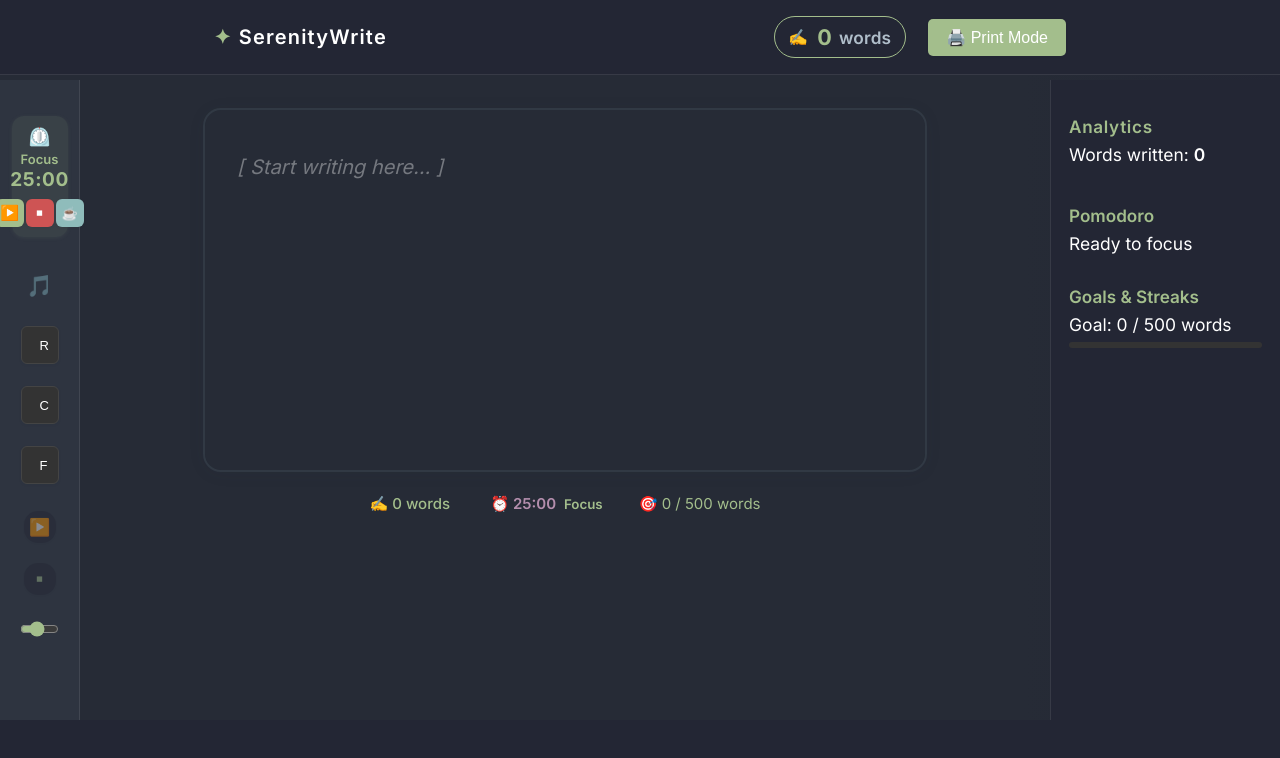
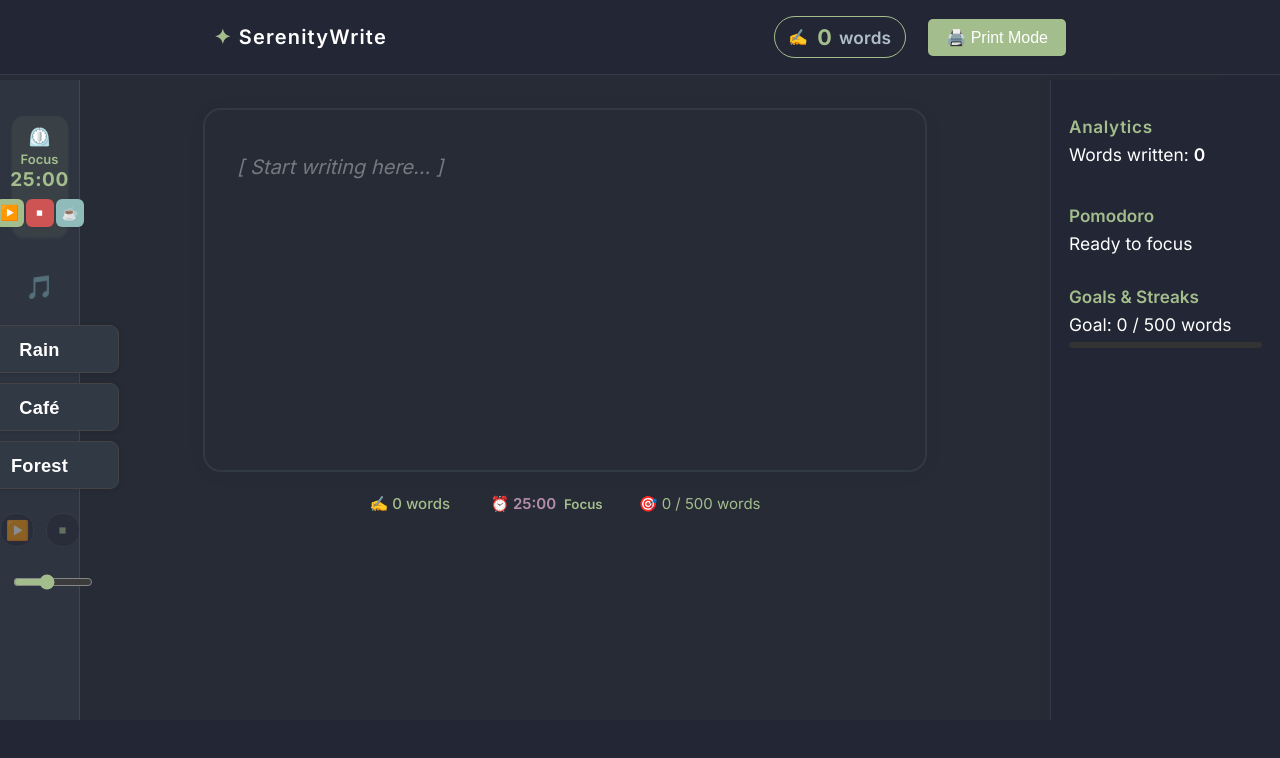
Before and after one commit to Workflow-Manager-admin/focuswrite-16354-55329e54, a React (Create React App) app in the folder focuswrite/: page / in a window 1280 px wide. Shown: the top 758 px of the page. Built offline with nearby package versions, Linux system fonts and the light colour scheme.

Commit message:
Auto-commit: Changes as of 2025-06-02T16:00:19.215208+00:00

```diff
--- a/focuswrite/src/App.js
+++ b/focuswrite/src/App.js
@@ -302,45 +302,62 @@ function App() {
             </div>
           </div>
           {/* Soundscape Section */}
-          <div style={{ width: "44px", display: "flex", flexDirection: "column", alignItems: "center", gap: 18 }}>
-            <span style={{ fontSize: 21, color: "#A3BE8C", marginBottom: 10 }}>
+          <div style={{
+            width: "100%",
+            minWidth: 170,
+            display: "flex",
+            flexDirection: "column",
+            alignItems: "center",
+            gap: 16,
+            margin: "0 0 8px 0"
+          }}>
+            <span style={{ fontSize: 23, color: "#A3BE8C", marginBottom: 8 }}>
               <span role="img" aria-label="Soundscape">🎵</span>
             </span>
-            {/* Sound buttons */}
+            {/* Expanded, large labeled soundscape buttons */}
+            <div style={{ display: "flex", flexDirection: "column", gap: 10, width: "100%" }}>
               {Object.keys(sounds).map(skey => (
                 <button
                   key={skey}
-                className="btn"
+                  className="btn btn-large"
                   title={sounds[skey].label}
                   style={{
-                  backgroundColor: (currentSound === skey && isPlaying) ? "#A3BE8C" : "#333",
-                  color: (currentSound === skey && isPlaying) ? "#262b36" : "#fff",
-                  width: 38,
-                  height: 38,
-                  marginBottom: 4,
-                  fontSize: 13,
-                  borderRadius: 6,
-                  border: currentSound === skey ? "2px solid #A3BE8C" : "1px solid #444"
+                    backgroundColor: (currentSound === skey && isPlaying) ? "#A3BE8C" : "#313944",
+                    color: (currentSound === skey && isPlaying) ? "#232634" : "#fff",
+                    width: 158,
+                    height: 48,
+                    fontSize: "1.14rem",
+                    borderRadius: 9,
+                    border: currentSound === skey ? "2.3px solid #A3BE8C" : "1.2px solid #444",
+                    fontWeight: 600,
+                    letterSpacing: 0.2,
+                    boxShadow: (currentSound === skey && isPlaying) ? "0 2px 8px #A3BE8C22" : "0 1px 5px #1318242e",
+                    margin: "0 auto",
+                    transition: "background 0.18s, box-shadow 0.19s"
                   }}
                   onClick={() => handlePlaySound(skey)}
                   aria-label={sounds[skey].label}
                 >
-                {sounds[skey].label[0]}
+                  {sounds[skey].label}
+                  {currentSound === skey && isPlaying && (
+                    <span style={{marginLeft: 11, fontSize: 19}} role="img" aria-label="playing">🔊</span>
+                  )}
                 </button>
               ))}
-            {/* Play/Pause and stop controls */}
+            </div>
+            <div style={{ marginTop: 8, display: "flex", gap: 12, flexDirection: "row", alignItems: "center" }}>
               <button
                 className="btn"
-              aria-label="Pause/Play"
+                aria-label={isPlaying ? "Pause" : "Play"}
                 style={{
                   background: "#232634",
-                borderRadius: 14,
-                fontSize: 17,
-                marginTop: 5,
+                  borderRadius: 15,
+                  fontSize: 19,
                   color: "#A3BE8C",
-                width: 32,
-                height: 32,
-                padding: 3
+                  width: 34,
+                  height: 34,
+                  padding: 5,
+                  border: "1.5px solid #3c4554"
                 }}
                 onClick={handleToggleSound}
                 disabled={!currentSound}
@@ -352,31 +369,33 @@ function App() {
                 aria-label="Stop"
                 style={{
                   background: "#232634",
-                borderRadius: 14,
-                fontSize: 13,
-                marginTop: 2,
+                  borderRadius: 15,
+                  fontSize: 15,
                   color: "#A3BE8C",
-                width: 32,
-                height: 32,
-                padding: 3
+                  width: 34,
+                  height: 34,
+                  padding: 5,
+                  border: "1.5px solid #3c4554"
                 }}
                 onClick={handleStopSound}
                 disabled={!currentSound}
               >
                 ⏹
               </button>
-
-            {/* Volume slider */}
+            </div>
+            <div style={{ width: 118, marginTop: 8, alignSelf: "center", display: "flex", flexDirection: "row", alignItems: "center", gap: 8 }}>
+              <span role="img" aria-label="Volume down" style={{ fontSize: 18, color: "#A3BE8C" }}>🔈</span>
               <input
                 type="range"
                 min={0}
                 max={1}
                 step={0.01}
                 value={volume}
-              style={{ marginTop: 8, accentColor: "#A3BE8C", width: 39 }}
+                style={{ accentColor: "#A3BE8C", width: 80, verticalAlign: "middle" }}
                 onChange={handleChangeVolume}
                 aria-label="Soundscape Volume"
               />
+            </div>
           </div>
         </aside>
 
```
Also changed, not shown: 2 other files (tests, documents, lock files or other folders). Lines whose indentation alone changed are shown as unchanged.
